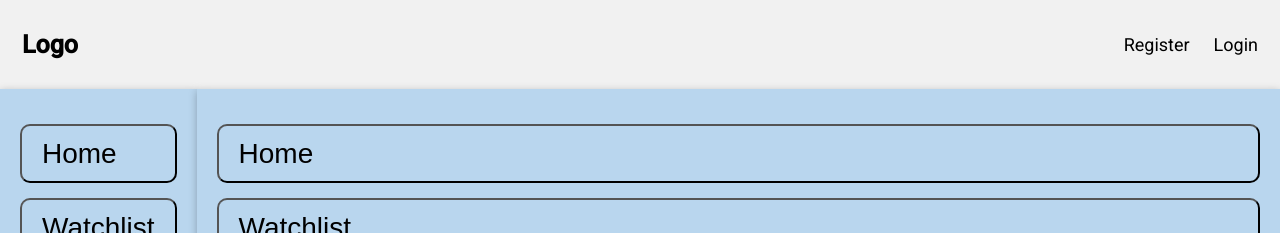
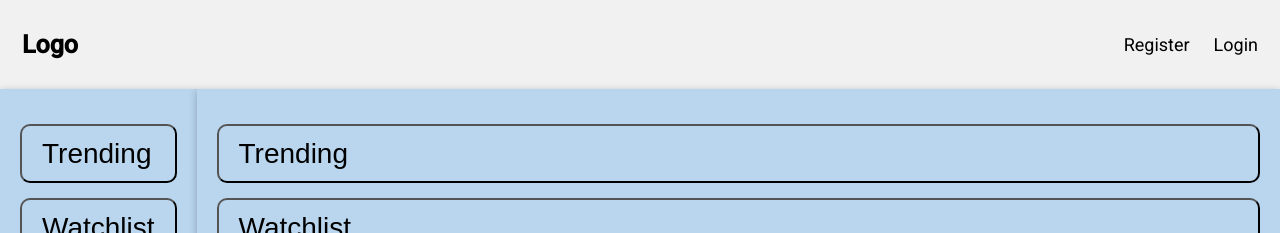
Before and after one commit to DanielPantea/MovieReviewsWebsiteUI, an Angular app: page /navbar in a window 1280 px wide. Shown: the top 233 px of the page. Built offline with nearby package versions, Linux system fonts and the light colour scheme.

Commit message:
Navigate with the Navbar to the Trending Movies

```diff
--- a/src/app/app.module.ts
+++ b/src/app/app.module.ts
@@ -14,9 +14,9 @@ import { BrowserAnimationsModule } from '@angular/platform-browser/animations';
 import { MoviesComponent } from './movies/movies.component';
 import { FilterDialogComponent } from './filter-dialog/filter-dialog.component';
 
-import { MatDialogModule } from '@angular/material/dialog'
-import { MatButtonModule } from '@angular/material/button'
-import { MatCheckboxModule } from '@angular/material/checkbox'
+import { MatDialogModule } from '@angular/material/dialog';
+import { MatButtonModule } from '@angular/material/button';
+import { MatCheckboxModule } from '@angular/material/checkbox';
 
 @NgModule({
   declarations: [
--- a/src/app/navbar/navbar.component.html
+++ b/src/app/navbar/navbar.component.html
@@ -1,5 +1,5 @@
 <div class="navbar">
-    <button >Home</button><br/>
+    <button (click)="goToTrending()">Trending</button><br/>
     <button routerLink="/">Watchlist</button><br/>
     <button routerLink="/">Diary</button><br/>
 </div>
--- a/src/app/navbar/navbar.component.ts
+++ b/src/app/navbar/navbar.component.ts
@@ -1,5 +1,6 @@
 import { Component, OnInit } from '@angular/core';
 import { Router } from '@angular/router';
+import { MovieService } from '../_service/movie.service';
 
 @Component({
   selector: 'app-navbar',
@@ -9,10 +10,18 @@ import { Router } from '@angular/router';
 export class NavbarComponent implements OnInit {
 
   constructor(
-    private router: Router
+    private router: Router,
+    private movieService: MovieService
   ) { }
 
   ngOnInit(): void {
   }
 
+  goToTrending(): void {
+
+    localStorage.setItem('tags', 'trending');
+    this.movieService.getMovies();
+    this.router.navigateByUrl('/movies');
+  }
+
 }
```
